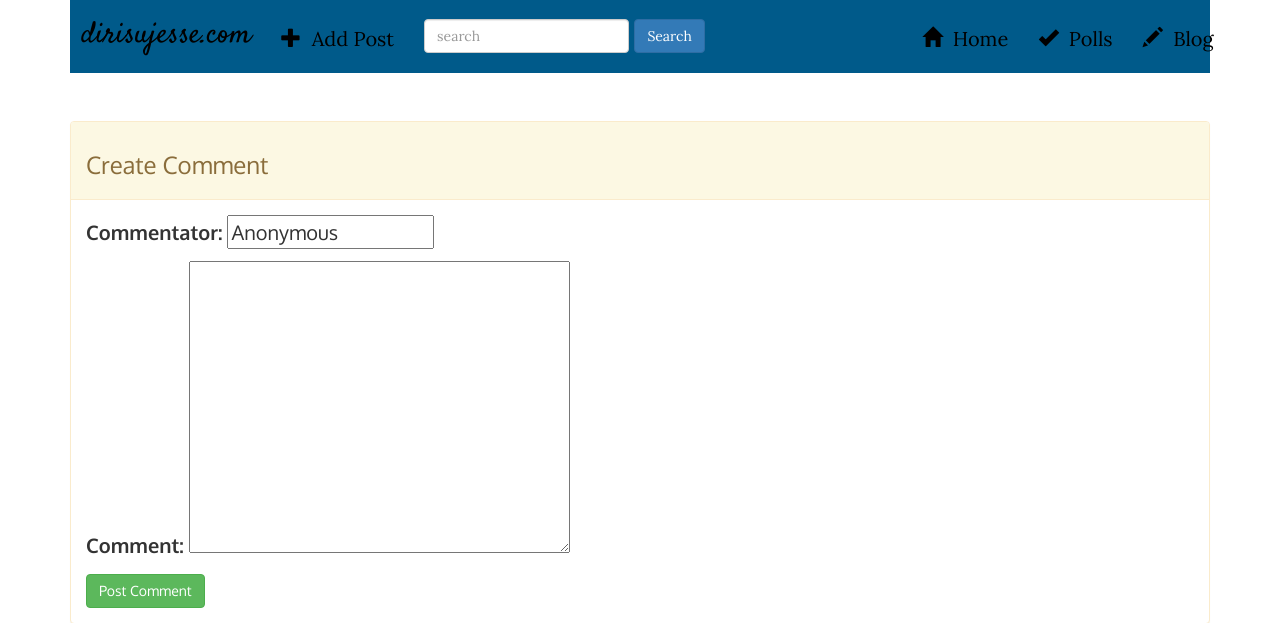
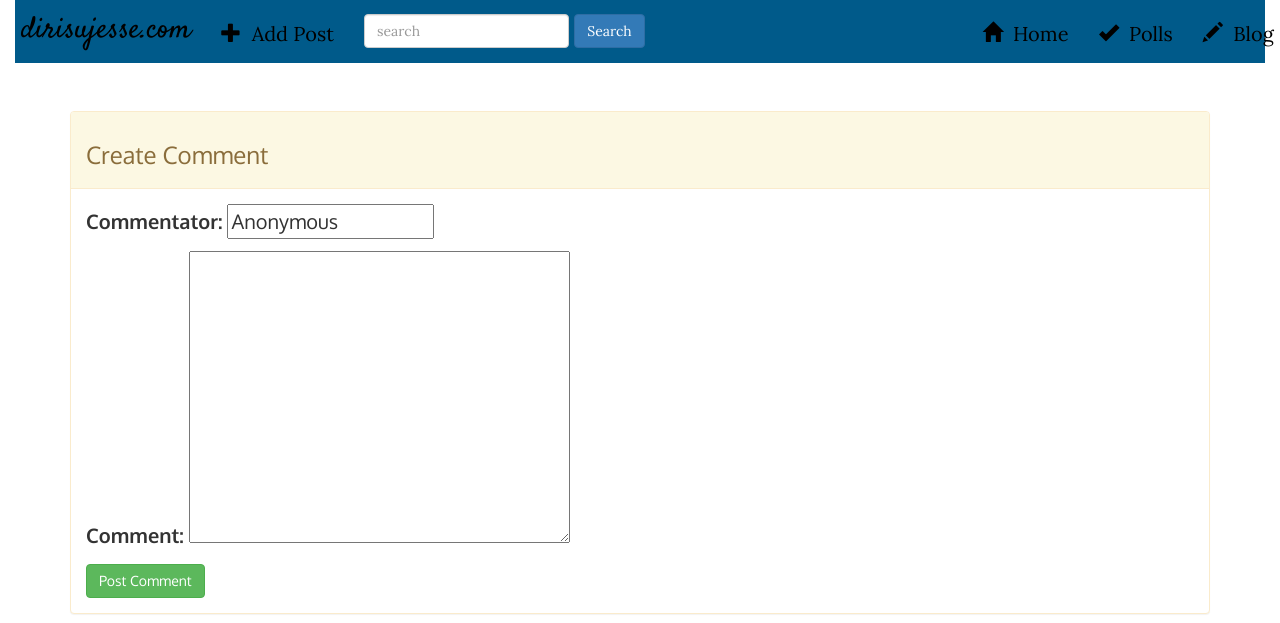
Before and after one commit to dirisujesse/django-project-webapp, a Django app: page /1/comment/ in a window 1280 px wide. Shown: the top 623 px of the page. Run offline with Django 3.2, Linux system fonts and the light colour scheme; data comes from the database, SQL or seed files in the repository; some libraries are stand-ins or nearby versions; some web fonts are replaced.

Commit message:
Update layout.html

```diff
--- a/polls/templates/polls/layout.html
+++ b/polls/templates/polls/layout.html
@@ -21,8 +21,8 @@
         <link href="https://fonts.googleapis.com/css?family=Cookie" rel="stylesheet" type="text/css">
     </head>
     <body class="body" style="font-size: 200%;">
-    <div class="container">
-        <nav id="header-nav" class="navbar navbar-inverse navbar-static-top" style="border: none; padding: 1%">
+    <div class="container-fluid">
+        <nav id="header-nav" class="navbar navbar-inverse navbar-static-top" style="border: none; padding: 0.5%">
             <div class="row" id="hed-con">
                 <div class="navbar-header">
                     <button type="button" class="navbar-toggle collapsed" data-toggle="collapse" data-target="#collapsable-nav" aria-expanded="false">
```
